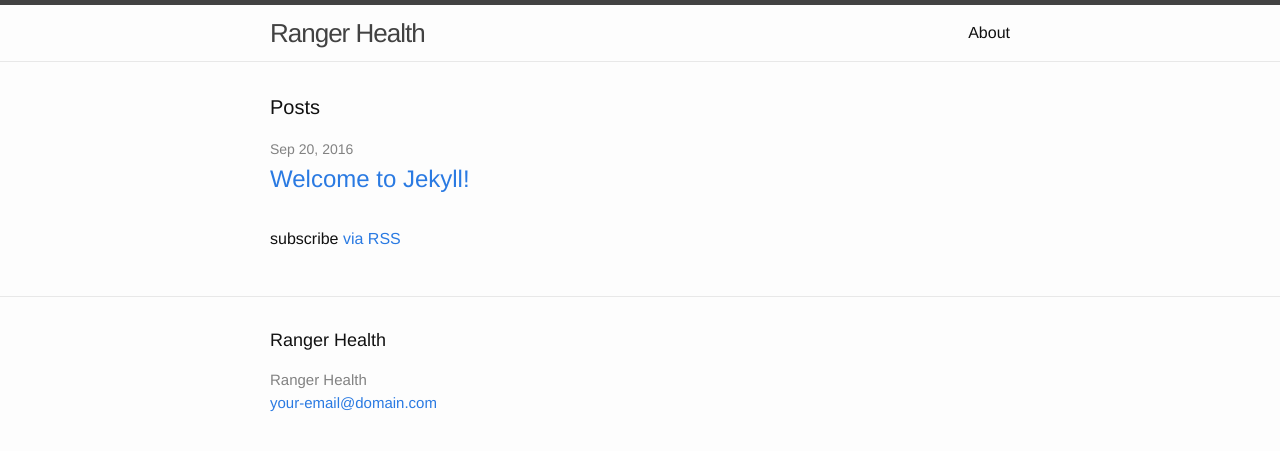
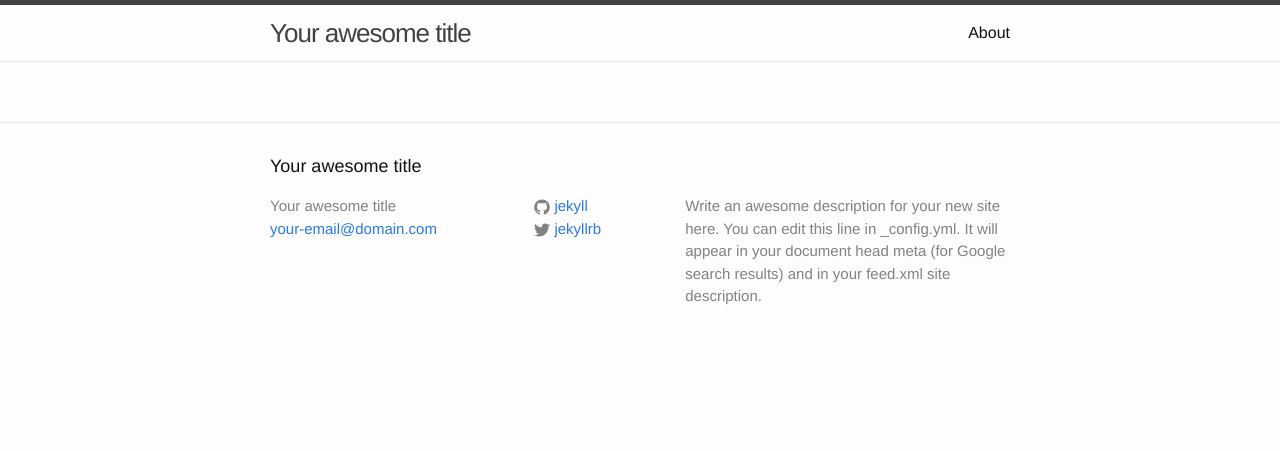
Before and after one commit to dawndelatte/rh-form, a Jekyll site: the page built from index.html, in a window 1280 px wide. Shown: the top 451 px of the page. Built offline with Jekyll 4.4.1, drawn with Linux system fonts in a browser that asks for light colours.

Commit message:
Update files for jekyll site   -force add minima theme files   -replace all files with new jekyll files   -update includes to link css

```diff
--- a/_config.yml
+++ b/_config.yml
@@ -13,16 +13,16 @@
 # you will see them accessed via {{ site.title }}, {{ site.email }}, and so on.
 # You can create any custom variable you would like, and they will be accessible
 # in the templates via {{ site.myvariable }}.
-title: Ranger Health
+title: Your awesome title
 email: your-email@domain.com
-# description: > # this means to ignore newlines until "baseurl:"
-#   Write an awesome description for your new site here. You can edit this
-#   line in _config.yml. It will appear in your document head meta (for
-#   Google search results) and in your feed.xml site description.
+description: > # this means to ignore newlines until "baseurl:"
+  Write an awesome description for your new site here. You can edit this
+  line in _config.yml. It will appear in your document head meta (for
+  Google search results) and in your feed.xml site description.
 baseurl: "" # the subpath of your site, e.g. /blog
 url: "http://example.com" # the base hostname & protocol for your site
-twitter_username:
-github_username:
+twitter_username: jekyllrb
+github_username:  jekyll
 
 # Build settings
 markdown: kramdown
--- a/_includes/head.html
+++ b/_includes/head.html
@@ -3,14 +3,12 @@
   <meta http-equiv="X-UA-Compatible" content="IE=edge">
   <meta name="viewport" content="width=device-width, initial-scale=1">
 
-  <title>{% if page.title %}{{ page.title | escape }}{% else %}{{ site.title | escape }}{% endif %}</title>
+  <title>Ranger Health</title>
   <meta name="description" content="{{ page.excerpt | default: site.description | strip_html | normalize_whitespace | truncate: 160 | escape }}">
 
   {% assign custom_url = site.url | append: site.baseurl %}
   {% assign full_base_url = custom_url | default: site.github.url %}
-  <link rel="stylesheet" href="{{ "/css/main.css" | prepend: full_base_url }}">
-  <link rel="canonical" href="{{ page.url | replace:'index.html','' | prepend: full_base_url }}">
-  <link rel="alternate" type="application/rss+xml" title="{{ site.title | escape }}" href="{{ "/feed.xml" | prepend: full_base_url }}">
+  <link rel="stylesheet" href="/css/main.css">
 
   {% if jekyll.environment == 'production' and site.google_analytics %}
   {% include google-analytics.html %}
--- a/_posts/2016-09-20-welcome-to-jekyll.markdown
+++ b/_posts/2016-09-21-welcome-to-jekyll.markdown
@@ -1,7 +1,7 @@
 ---
 layout: post
 title:  "Welcome to Jekyll!"
-date:   2016-09-20 15:02:53 -0500
+date:   2016-09-21 11:23:17 -0500
 categories: jekyll update
 ---
 You’ll find this post in your `_posts` directory. Go ahead and edit it and re-build the site to see your changes. You can rebuild the site in many different ways, but the most common way is to run `jekyll serve`, which launches a web server and auto-regenerates your site when a file is updated.
--- a/index.html
+++ b/index.html
@@ -4,7 +4,7 @@
 
 <div class="home">
 
-  <h1 class="page-heading">Posts</h1>
+  <!-- <h1 class="page-heading">Posts</h1>
 
   <ul class="post-list">
     {% for post in site.posts %}
@@ -18,6 +18,6 @@
     {% endfor %}
   </ul>
 
-  <p class="rss-subscribe">subscribe <a href="{{ "/feed.xml" | prepend: site.baseurl }}">via RSS</a></p>
+  <p class="rss-subscribe">subscribe <a href="{{ "/feed.xml" | prepend: site.baseurl }}">via RSS</a></p> -->
 
 </div>
```
